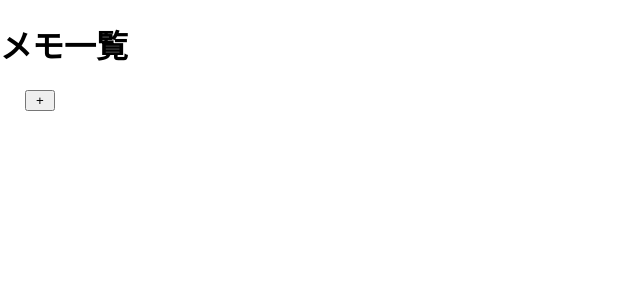
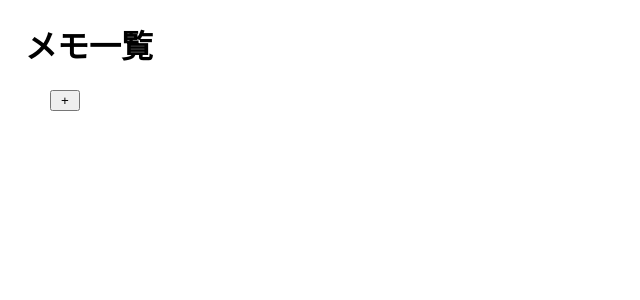
Before and after one commit to a-terumoto-gs/react-app, a React (Create React App) app: page / in a window 1280 px wide. Shown: the top 300 px of the page, without its empty margins (0-640 px from the left). Built offline with nearby package versions, Linux system fonts and the light colour scheme; the HTML template or start-up script is replaced by a standard one.

Commit message:
一覧と内容の表示位置調整

```diff
--- a/src/App.css
+++ b/src/App.css
@@ -0,0 +1,3 @@
+.display-box{
+  display: flex;
+}
--- a/src/App.js
+++ b/src/App.js
@@ -31,7 +31,7 @@ export default function App() {
   }
 
   return (
-    <div>
+    <div className="display-box">
       <MemoList memos={memos} onSelect={handleSlect} onAdd={handleAdd} />
       {selectedMemo &&
       <MemoEditor memo={selectedMemo}
--- a/src/MemoEditor.css
+++ b/src/MemoEditor.css
@@ -1,18 +1,17 @@
-.editor-container {
-  display: flex;
-  flex-direction: column;
+.heading {
+  margin: 100px 25px 0 20px;
 }
 
 .memo-content{
   height: 200px;
   width: 400px;
-  margin: 0 25px;
+  margin: 10px 40px;
   font-size: 20px;
 }
 
 .memo-buttons {
   display: flex;
-  margin: 10px 30px;
+  margin: 5px 50px;
   gap: 10px;
 }
 
--- a/src/MemoEditor.js
+++ b/src/MemoEditor.js
@@ -24,8 +24,8 @@ export default function MemoEditor({memo, onEdit, onDelete }) {
   }
 
   return (
-    <div className="editor-container">
-      <h2>メモ内容</h2>
+    <div>
+      <h2 className="heading">メモ内容</h2>
       <div>
         <textarea className="memo-content" type="text" value={editedText} onChange={handleChange} />
         <div className="memo-buttons">
--- a/src/MemoList.css
+++ b/src/MemoList.css
@@ -1,3 +1,7 @@
+.index-box{
+  margin: 0 25px;
+}
+
 .new-botton{
   width: 30px;
   margin: 0 25px;
--- a/src/MemoList.js
+++ b/src/MemoList.js
@@ -3,7 +3,7 @@ import './MemoList.css';
 
 export default function MemoList({ memos, onSelect, onAdd}) {
   return (
-    <div>
+    <div className="index-box">
       <h1>メモ一覧</h1>
       <ul>
         {memos.map((memo) => (
```
